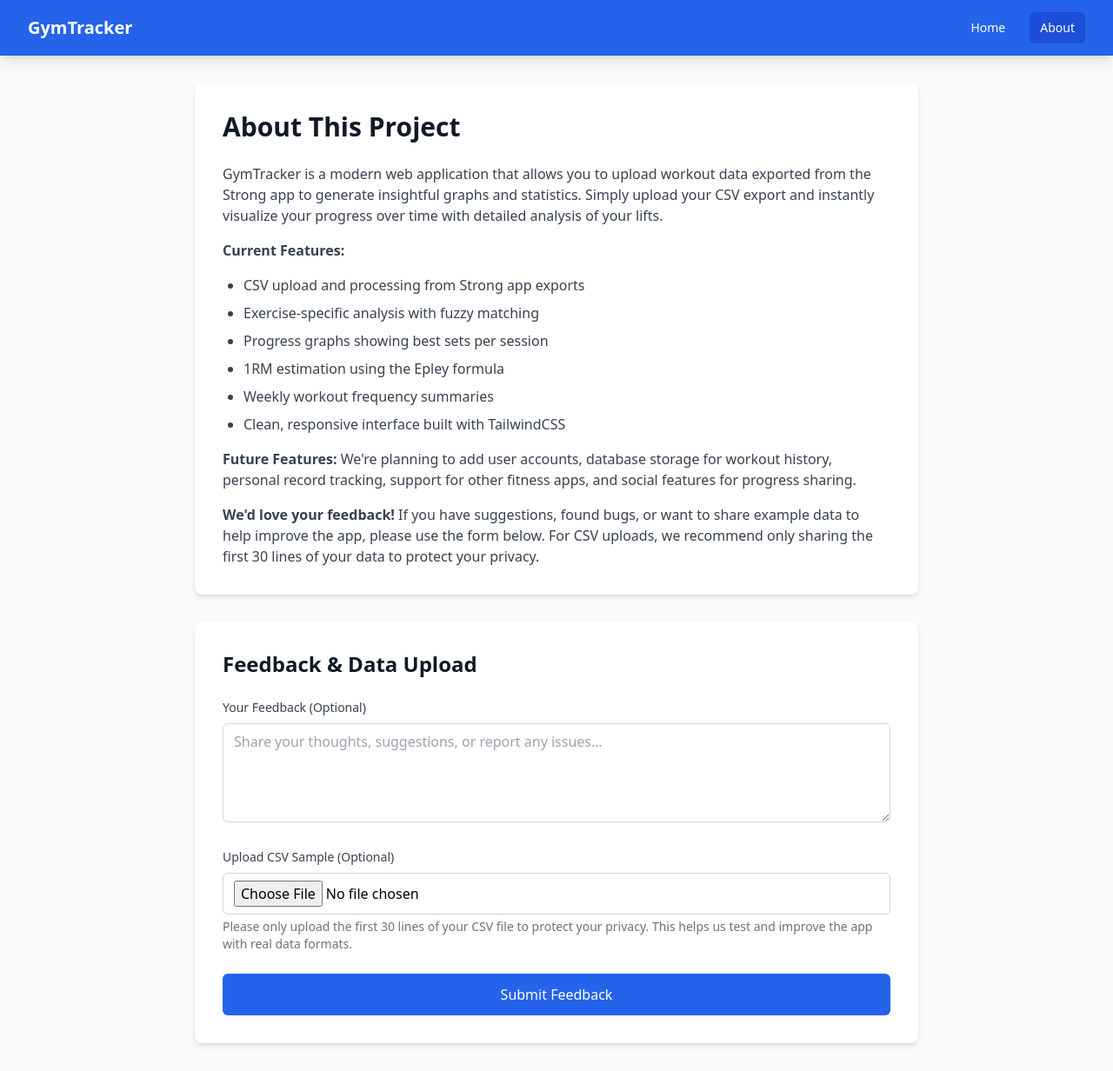
After one commit to davemillnz/gymtracker, a Flask app: page /about in a window 1280 px wide. The commit adds this page. Shown: the whole page at 87% size. Run offline with Flask 2, Linux system fonts and the light colour scheme; some libraries are stand-ins or nearby versions.

Commit message:
Add new /about page with feedback form and reCAPTCHA integration
- Create /about route that renders about.html template
- Add /api/feedback endpoint for handling feedback submissions
- Implement reCAPTCHA v3 verification using environment variable
- Create about.html template with project explanation and feedback form
- Add navigation links between home and about pages
- Include CSV file upload capability for sample data
- Add requests dependency for reCAPTCHA verification
- Follow Flask best practices with proper error handling and security

```diff
--- a/app.py
+++ b/app.py
@@ -8,6 +8,9 @@ matplotlib.use('Agg')  # Use non-interactive backend
 import matplotlib.pyplot as plt
 from datetime import datetime
 import json
+import os
+import tempfile
+import requests
 
 app = Flask(__name__)
 CORS(app)  # Enable CORS for all routes
@@ -112,6 +115,60 @@ def generate_graph_data(best, exercise_name, use_1rm=False):
 def index():
     """Serve the main page."""
     return render_template('index.html')
+
+@app.route('/about')
+def about():
+    """Serve the about page."""
+    return render_template('about.html')
+
+@app.route('/api/feedback', methods=['POST'])
+def submit_feedback():
+    """Handle feedback submission and CSV upload."""
+    try:
+        # Verify reCAPTCHA
+        recaptcha_response = request.form.get('g-recaptcha-response')
+        if not recaptcha_response:
+            return jsonify({"error": "reCAPTCHA verification required"}), 400
+
+        # Get reCAPTCHA secret from environment
+        recaptcha_secret = os.environ.get('RECAPTCHA_SECRET')
+        if not recaptcha_secret:
+            return jsonify({"error": "reCAPTCHA configuration error"}), 500
+
+        # Verify reCAPTCHA with Google
+        verify_url = "https://www.google.com/recaptcha/api/siteverify"
+        verify_data = {
+            'secret': recaptcha_secret,
+            'response': recaptcha_response
+        }
+
+        verify_response = requests.post(verify_url, data=verify_data)
+        verify_result = verify_response.json()
+
+        if not verify_result.get('success', False):
+            return jsonify({"error": "reCAPTCHA verification failed"}), 400
+
+        # Process feedback text
+        feedback_message = request.form.get('message', '').strip()
+        if feedback_message:
+            print(f"User Feedback: {feedback_message}")
+
+        # Process CSV file upload
+        if 'file' in request.files:
+            file = request.files['file']
+            if file.filename != '' and file.filename.endswith('.csv'):
+                # Save to temp directory
+                temp_dir = tempfile.gettempdir()
+                temp_filename = f"feedback_csv_{datetime.now().strftime('%Y%m%d_%H%M%S')}.csv"
+                temp_path = os.path.join(temp_dir, temp_filename)
+
+                file.save(temp_path)
+                print(f"CSV file uploaded and saved to: {temp_path}")
+
+        return jsonify({"message": "Thanks for your feedback!"})
+
+    except Exception as e:
+        return jsonify({"error": f"Error processing feedback: {str(e)}"}), 500
 
 @app.route('/api/exercises', methods=['POST'])
 def get_exercises():
--- a/requirements.txt
+++ b/requirements.txt
@@ -2,3 +2,4 @@ flask>=2.0.0
 flask-cors>=3.0.0
 pandas>=1.3.0
 matplotlib>=3.5.0
+requests>=2.25.0
--- /dev/null
+++ b/templates/about.html
@@ -0,0 +1,192 @@
+<!DOCTYPE html>
+<html lang="en">
+<head>
+    <meta charset="UTF-8">
+    <meta name="viewport" content="width=device-width, initial-scale=1.0">
+    <title>About This Project - GymTracker</title>
+    <script src="https://cdn.tailwindcss.com"></script>
+    <script src="https://www.google.com/recaptcha/api.js?render=SITE_KEY"></script>
+</head>
+<body class="bg-gray-50 min-h-screen">
+    <!-- Navigation -->
+    <nav class="bg-blue-600 text-white shadow-lg">
+        <div class="max-w-7xl mx-auto px-4 sm:px-6 lg:px-8">
+            <div class="flex items-center justify-between h-16">
+                <div class="flex items-center">
+                    <h1 class="text-xl font-bold">GymTracker</h1>
+                </div>
+                <div class="flex space-x-4">
+                    <a href="/" class="px-3 py-2 rounded-md text-sm font-medium hover:bg-blue-700">Home</a>
+                    <a href="/about" class="px-3 py-2 rounded-md text-sm font-medium bg-blue-700">About</a>
+                </div>
+            </div>
+        </div>
+    </nav>
+
+    <!-- Main Content -->
+    <div class="max-w-4xl mx-auto px-4 sm:px-6 lg:px-8 py-8">
+        <!-- About Section -->
+        <div class="bg-white rounded-lg shadow-md p-8 mb-8">
+            <h1 class="text-3xl font-bold text-gray-900 mb-6">About This Project</h1>
+
+            <div class="prose prose-lg text-gray-700 space-y-4">
+                <p>
+                    GymTracker is a modern web application that allows you to upload workout data exported from the Strong app
+                    to generate insightful graphs and statistics. Simply upload your CSV export and instantly visualize your
+                    progress over time with detailed analysis of your lifts.
+                </p>
+
+                <p>
+                    <strong>Current Features:</strong>
+                </p>
+                <ul class="list-disc pl-6 space-y-2">
+                    <li>CSV upload and processing from Strong app exports</li>
+                    <li>Exercise-specific analysis with fuzzy matching</li>
+                    <li>Progress graphs showing best sets per session</li>
+                    <li>1RM estimation using the Epley formula</li>
+                    <li>Weekly workout frequency summaries</li>
+                    <li>Clean, responsive interface built with TailwindCSS</li>
+                </ul>
+
+                <p>
+                    <strong>Future Features:</strong> We're planning to add user accounts, database storage for workout history,
+                    personal record tracking, support for other fitness apps, and social features for progress sharing.
+                </p>
+
+                <p>
+                    <strong>We'd love your feedback!</strong> If you have suggestions, found bugs, or want to share example data
+                    to help improve the app, please use the form below. For CSV uploads, we recommend only sharing the first
+                    30 lines of your data to protect your privacy.
+                </p>
+            </div>
+        </div>
+
+        <!-- Feedback Form Section -->
+        <div class="bg-white rounded-lg shadow-md p-8">
+            <h2 class="text-2xl font-bold text-gray-900 mb-6">Feedback & Data Upload</h2>
+
+            <form id="feedbackForm" class="space-y-6">
+                <!-- Feedback Text -->
+                <div>
+                    <label for="message" class="block text-sm font-medium text-gray-700 mb-2">
+                        Your Feedback (Optional)
+                    </label>
+                    <textarea
+                        id="message"
+                        name="message"
+                        rows="4"
+                        class="w-full px-3 py-2 border border-gray-300 rounded-md focus:outline-none focus:ring-2 focus:ring-blue-500"
+                        placeholder="Share your thoughts, suggestions, or report any issues..."
+                    ></textarea>
+                </div>
+
+                <!-- CSV File Upload -->
+                <div>
+                    <label for="file" class="block text-sm font-medium text-gray-700 mb-2">
+                        Upload CSV Sample (Optional)
+                    </label>
+                    <input
+                        type="file"
+                        id="file"
+                        name="file"
+                        accept=".csv"
+                        class="w-full px-3 py-2 border border-gray-300 rounded-md focus:outline-none focus:ring-2 focus:ring-blue-500"
+                    />
+                    <p class="text-sm text-gray-500 mt-1">
+                        Please only upload the first 30 lines of your CSV file to protect your privacy.
+                        This helps us test and improve the app with real data formats.
+                    </p>
+                </div>
+
+                <!-- Hidden reCAPTCHA -->
+                <input type="hidden" id="g-recaptcha-response" name="g-recaptcha-response" />
+
+                <!-- Submit Button -->
+                <div>
+                    <button
+                        type="submit"
+                        class="w-full bg-blue-600 text-white px-6 py-3 rounded-md hover:bg-blue-700 focus:outline-none focus:ring-2 focus:ring-blue-500 font-medium"
+                    >
+                        Submit Feedback
+                    </button>
+                </div>
+            </form>
+
+            <!-- Response Message -->
+            <div id="responseMessage" class="mt-4 hidden">
+                <div id="successMessage" class="hidden p-4 bg-green-100 border border-green-400 text-green-700 rounded-md">
+                    <p id="successText"></p>
+                </div>
+                <div id="errorMessage" class="hidden p-4 bg-red-100 border border-red-400 text-red-700 rounded-md">
+                    <p id="errorText"></p>
+                </div>
+            </div>
+        </div>
+    </div>
+
+    <script>
+        // Initialize reCAPTCHA
+        grecaptcha.ready(function() {
+            grecaptcha.execute('SITE_KEY', {action: 'feedback'}).then(function(token) {
+                document.getElementById('g-recaptcha-response').value = token;
+            });
+        });
+
+        // Handle form submission
+        document.getElementById('feedbackForm').addEventListener('submit', async function(e) {
+            e.preventDefault();
+
+            const submitButton = this.querySelector('button[type="submit"]');
+            const originalText = submitButton.textContent;
+
+            // Show loading state
+            submitButton.textContent = 'Submitting...';
+            submitButton.disabled = true;
+
+            // Hide previous messages
+            document.getElementById('responseMessage').classList.add('hidden');
+            document.getElementById('successMessage').classList.add('hidden');
+            document.getElementById('errorMessage').classList.add('hidden');
+
+            try {
+                const formData = new FormData(this);
+
+                // Refresh reCAPTCHA token
+                const token = await grecaptcha.execute('SITE_KEY', {action: 'feedback'});
+                formData.set('g-recaptcha-response', token);
+
+                const response = await fetch('/api/feedback', {
+                    method: 'POST',
+                    body: formData
+                });
+
+                const result = await response.json();
+
+                if (response.ok) {
+                    // Show success message
+                    document.getElementById('successText').textContent = result.message;
+                    document.getElementById('successMessage').classList.remove('hidden');
+                    document.getElementById('responseMessage').classList.remove('hidden');
+
+                    // Reset form
+                    this.reset();
+                } else {
+                    // Show error message
+                    document.getElementById('errorText').textContent = result.error;
+                    document.getElementById('errorMessage').classList.remove('hidden');
+                    document.getElementById('responseMessage').classList.remove('hidden');
+                }
+            } catch (error) {
+                // Show error message
+                document.getElementById('errorText').textContent = 'An error occurred while submitting feedback. Please try again.';
+                document.getElementById('errorMessage').classList.remove('hidden');
+                document.getElementById('responseMessage').classList.remove('hidden');
+            } finally {
+                // Reset button state
+                submitButton.textContent = originalText;
+                submitButton.disabled = false;
+            }
+        });
+    </script>
+</body>
+</html>
--- a/templates/index.html
+++ b/templates/index.html
@@ -16,7 +16,8 @@
                     <h1 class="text-xl font-bold">GymTracker</h1>
                 </div>
                 <div class="flex space-x-4">
-                    <a href="#" class="px-3 py-2 rounded-md text-sm font-medium bg-blue-700">Strong</a>
+                    <a href="/" class="px-3 py-2 rounded-md text-sm font-medium bg-blue-700">Home</a>
+                    <a href="/about" class="px-3 py-2 rounded-md text-sm font-medium hover:bg-blue-700">About</a>
                 </div>
             </div>
         </div>
```
Also changed, not shown: render.yaml (added, +11 -0 lines).
